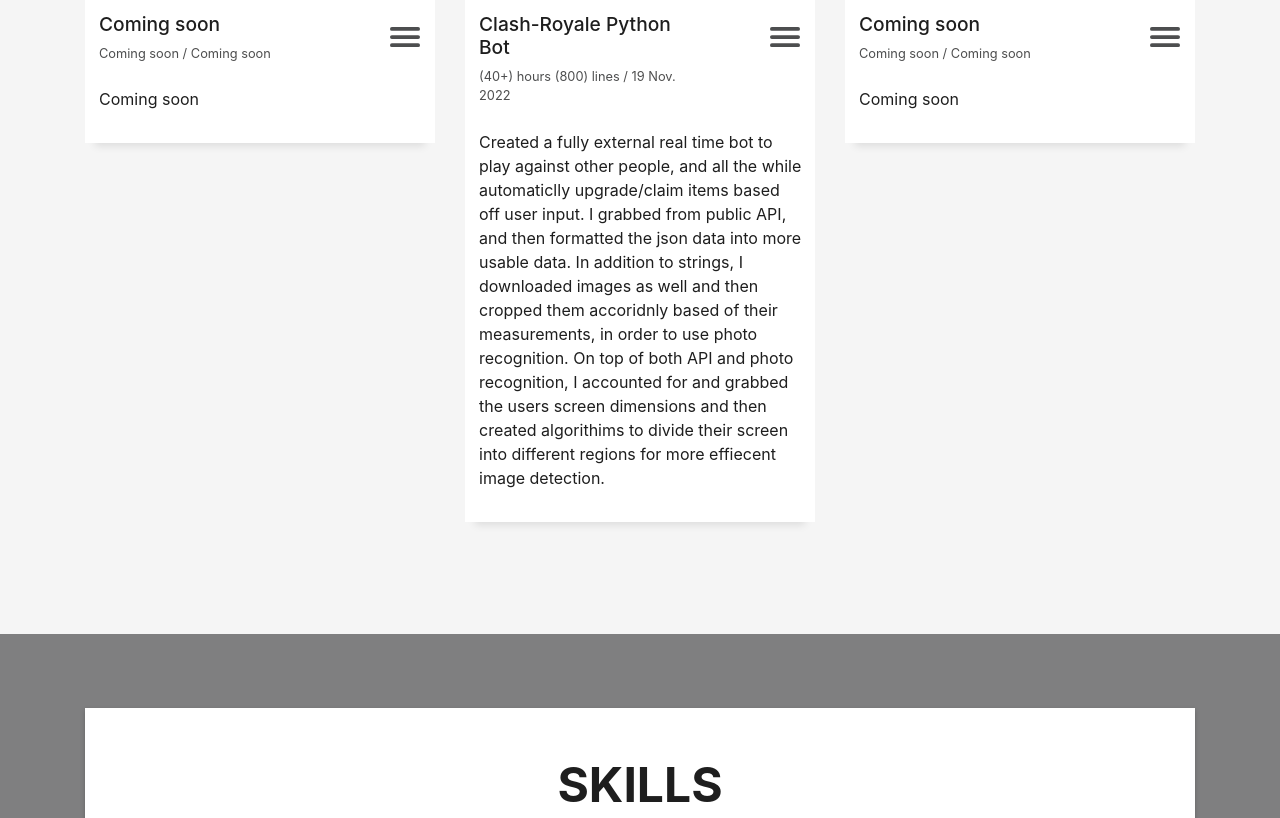
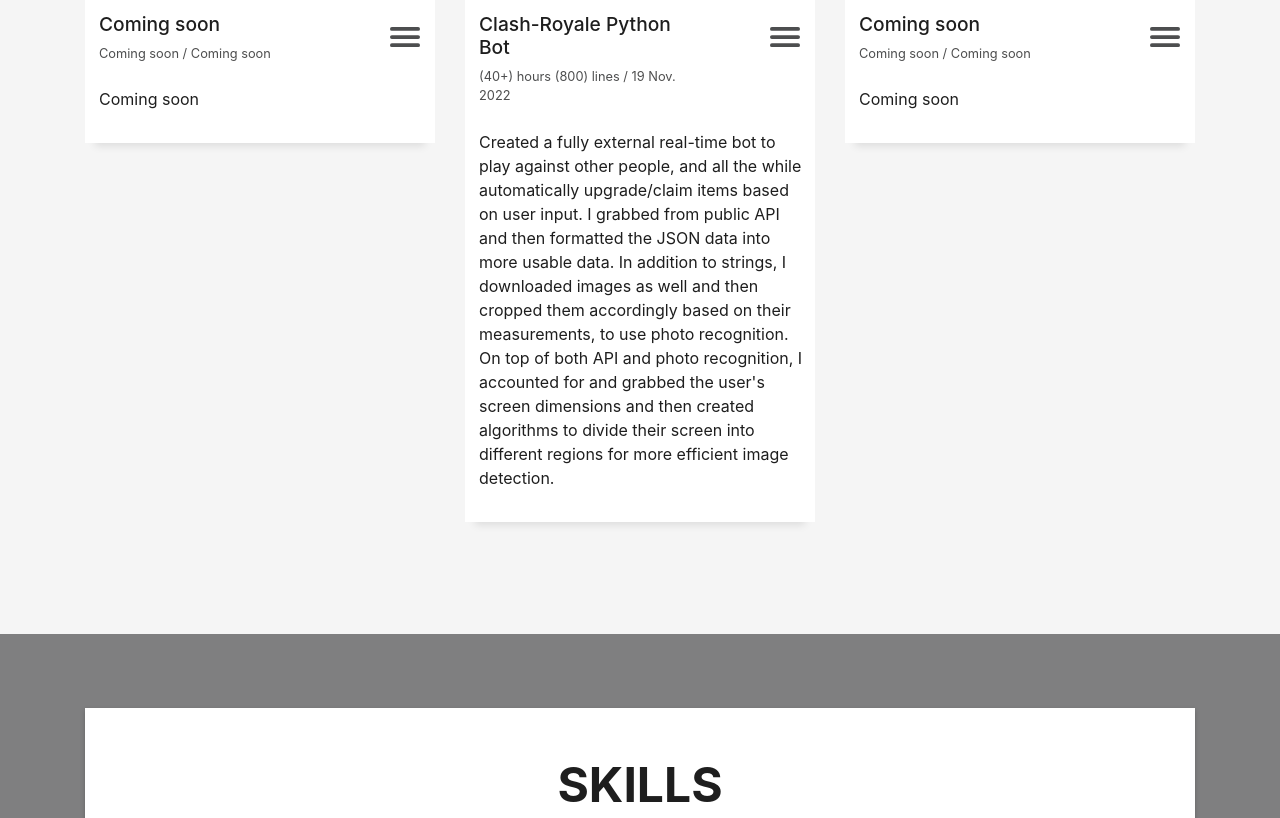
Before and after one commit to Br3xinn/Portfolio, a plain HTML site: page index.html in a window 1280 px wide. Shown: the part 1640-2458 px from the top of the page. Drawn offline with nearby package versions, Linux system fonts and the light colour scheme; a script that the page names is missing.

Commit message:
spell checking

```diff
--- a/index.html
+++ b/index.html
@@ -230,14 +230,14 @@
                       </div>
                     </div>
                     <p class="ClashRoyale col-md-12">
-                      Created a fully external real time bot to play against other people,
-                      and all the while automaticlly upgrade/claim items based off user input.
-                      I grabbed from public API, and then formatted the json data into more
+                      Created a fully external real-time bot to play against other people,
+                      and all the while automatically upgrade/claim items based on user input.
+                      I grabbed from public API and then formatted the JSON data into more
                       usable data. In addition to strings, I downloaded images as well and then
-                      cropped them accoridnly based of their measurements, in order to use photo
+                      cropped them accordingly based on their measurements, to use photo
                       recognition. On top of both API and photo recognition, I accounted for and
-                      grabbed the users screen dimensions and then created algorithims to divide
-                      their screen into different regions for more effiecent image detection.
+                      grabbed the user's screen dimensions and then created algorithms to divide
+                      their screen into different regions for more efficient image detection.
                     </p>
                   </div>
                 </div>
```
